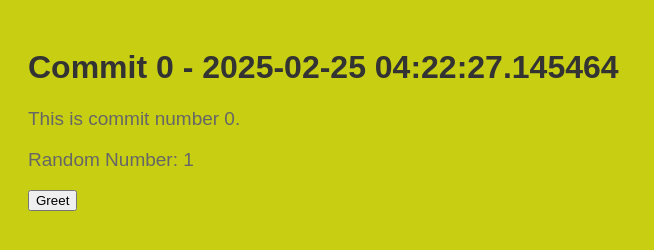
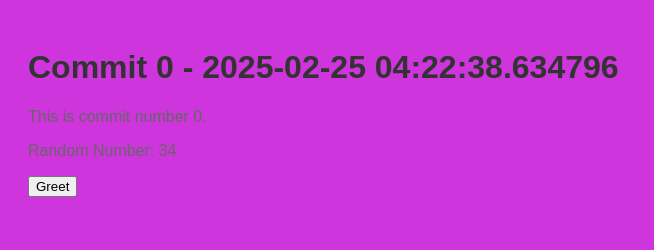
Before and after one commit to broilermares3/myrep-repo-20250225042210, a plain HTML site: page index.html in a window 1280 px wide. Shown: the whole page, without its empty margins (0-654 px from the left). Drawn offline with Linux system fonts and the light colour scheme.

Commit message:
📝 Commit 0 with HTML, CSS, and JS

```diff
--- a/index.html
+++ b/index.html
@@ -2,13 +2,13 @@
     <!DOCTYPE html>
     <html>
     <head>
-        <title>Commit 0 - 2025-02-25 04:22:27.145464</title>
+        <title>Commit 0 - 2025-02-25 04:22:38.634796</title>
         <link rel="stylesheet" href="style.css">
     </head>
     <body>
-        <h1>Commit 0 - 2025-02-25 04:22:27.145464</h1>
+        <h1>Commit 0 - 2025-02-25 04:22:38.634796</h1>
         <p>This is commit number 0.</p>
-        <p>Random Number: 1</p>
+        <p>Random Number: 34</p>
         <button onclick="greet()">Greet</button>
         <script src="script.js"></script>
     </body>
--- a/style.css
+++ b/style.css
@@ -1,7 +1,7 @@
 
     body {
         font-family: Arial, sans-serif;
-        background-color: #c8cf13;
+        background-color: #ce35dc;
         padding: 20px;
     }
     h1 {
@@ -9,5 +9,5 @@
     }
     p {
         color: #666;
-        font-size: 19px;
+        font-size: 16px;
     }
```
